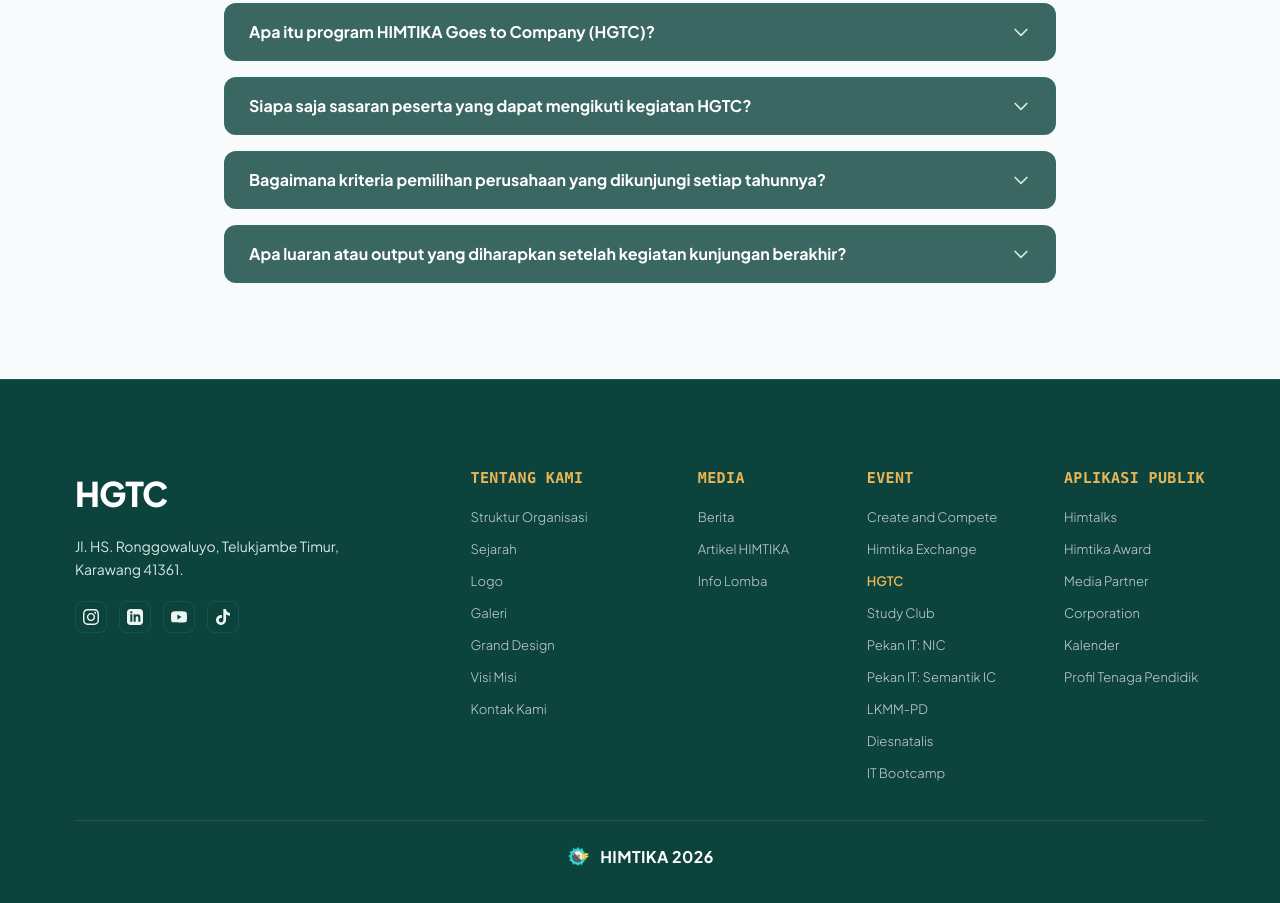
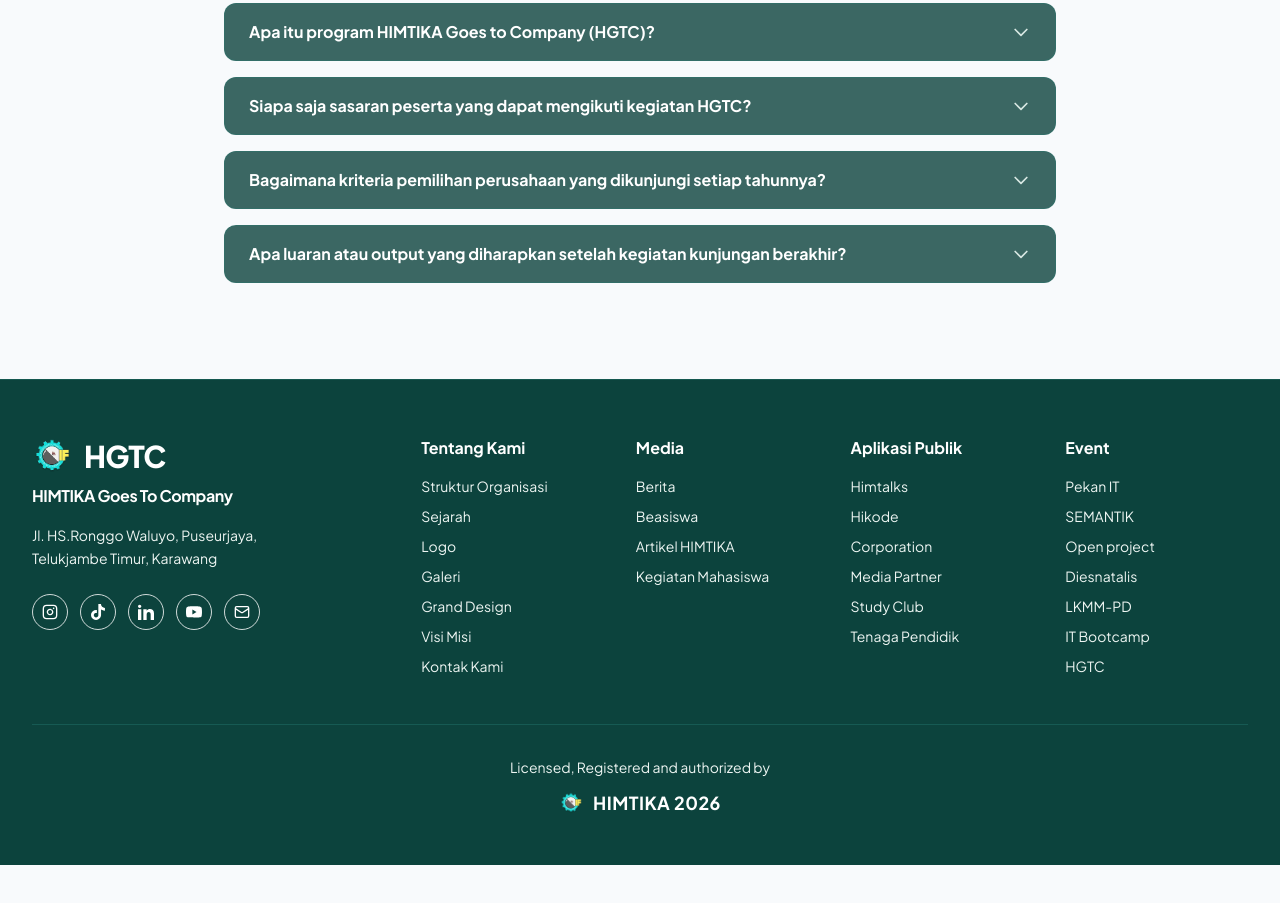
Before and after one commit to Sy4d-G/hgtc-web, a plain HTML site: page index.html in a window 1280 px wide. Shown: the part 6124-7027 px from the top of the page. After the commit the page ends 6989 px from the top, so only its background shows below. Drawn offline with nearby package versions, Linux system fonts and the light colour scheme; a web font is replaced by a local one.

Commit message:
feat: redesign footer content, branding, and layout to match mockup

```diff
--- a/index.html
+++ b/index.html
@@ -666,94 +666,91 @@
     </section>
   </main>
 
-  <footer class="w-full max-w-none box-border bg-[#0c433d] border-t border-[#277e73]/35 text-slate-400 pt-9 pb-10 md:pt-14 md:pb-9 lg:pt-[72px] lg:pb-10 lg:px-[75px] transition-all duration-500">
-    <div class="max-w-[1440px] mx-auto px-5 sm:px-12 lg:px-0">
-      <div class="flex flex-col lg:flex-row lg:justify-between lg:items-start mt-4">
+  <footer class="w-full bg-[#0c433d] border-t border-[#277e73]/35 text-slate-300 pt-14 pb-12 px-4 sm:px-6 lg:px-8">
+    <div class="max-w-7xl mx-auto">
+      <div class="flex flex-col lg:flex-row lg:justify-between lg:items-start gap-10 lg:gap-8">
 
-        <div class="w-full lg:w-[32%] mb-8 lg:mb-0">
-          <div class="flex flex-col items-center lg:items-start gap-4">
-            <a href="#hero" class="inline-block hover:scale-105 transition-transform" title="HGTC">
-              <span class="text-[34px] font-black text-white tracking-tight">HGTC</span>
+        <div class="w-full lg:w-[28%] shrink-0 flex flex-col items-center lg:items-start text-center lg:text-left">
+          <a href="#hero" class="flex items-center gap-3 mb-2 focus:outline-none group" title="HGTC">
+            <img src="assets/images/img-himtika.webp" alt="Logo HIMTIKA" class="w-9 h-9 sm:w-10 sm:h-10 object-contain">
+            <span class="text-3xl font-extrabold text-white tracking-tight">HGTC</span>
           </a>
-            <p class="text-center lg:text-left text-sm font-normal leading-relaxed max-w-[280px] text-[#d7e7e2]">
-              Jl. HS. Ronggowaluyo, Telukjambe Timur, Karawang 41361.
+          <p class="font-bold text-white text-base mb-4 tracking-tight">
+            HIMTIKA Goes To Company
           </p>
-          </div>
+          <p class="text-sm font-normal leading-relaxed text-slate-300 mb-6">
+            Jl. HS.Ronggo Waluyo, Puseurjaya,<br>
+            Telukjambe Timur, Karawang
+          </p>
 
-          <div class="flex items-center justify-between lg:justify-start gap-3 w-full max-w-[250px] mx-auto lg:mx-0 mt-4 lg:mt-5">
-            <a href="https://www.instagram.com/himtika_unsika/" target="_blank" rel="noopener noreferrer" class="w-8 h-8 rounded-lg bg-[#0c433d] border border-[#277e73]/30 flex items-center justify-center text-slate-300 hover:text-[#e9b557] hover:border-[#277e73]/40 transition-colors" aria-label="Instagram HIMTIKA UNSIKA">
-              <svg class="w-4 h-4" fill="currentColor" viewBox="0 0 24 24"><path d="M12 2.163c3.204 0 3.584.012 4.85.07 3.252.148 4.771 1.691 4.919 4.919.058 1.265.069 1.645.069 4.849 0 3.205-.012 3.584-.069 4.849-.149 3.225-1.664 4.771-4.919 4.919-1.266.058-1.644.07-4.85.07-3.204 0-3.584-.012-4.849-.07-3.26-.149-4.771-1.699-4.919-4.92-.058-1.265-.07-1.644-.07-4.849 0-3.204.013-3.583.07-4.849.149-3.227 1.664-4.771 4.919-4.919 1.266-.057 1.645-.069 4.849-.069zm0-2.163c-3.259 0-3.667.014-4.947.072-4.358.2-6.78 2.618-6.98 6.98-.059 1.281-.073 1.689-.073 4.948 0 3.259.014 3.668.072 4.948.2 4.358 2.618 6.78 6.98 6.98 1.281.058 1.689.072 4.948.072 3.259 0 3.668-.014 4.948-.072 4.354-.2 6.782-2.618 6.979-6.98.059-1.28.073-1.689.073-4.948 0-3.259-.014-3.667-.072-4.947-.196-4.354-2.617-6.78-6.979-6.98-1.281-.059-1.69-.073-4.949-.073zm0 5.838c-3.403 0-6.162 2.759-6.162 6.162s2.759 6.163 6.162 6.163 6.162-2.759 6.162-6.163c0-3.403-2.759-6.162-6.162-6.162zm0 10.162c-2.209 0-4-1.79-4-4 0-2.209 1.791-4 4-4s4 1.791 4 4c0 2.21-1.791 4-4 4zm6.406-11.845c-.796 0-1.441.645-1.441 1.44s.645 1.44 1.441 1.44c.795 0 1.439-.645 1.439-1.44s-.644-1.44-1.439-1.44z"/></svg>
+          <div class="flex items-center justify-center lg:justify-start gap-3">
+            <a href="https://www.instagram.com/himtika_unsika/" target="_blank" rel="noopener noreferrer" class="w-9 h-9 rounded-full border border-white/80 flex items-center justify-center text-white hover:bg-white hover:text-[#0c433d] transition-all" aria-label="Instagram HIMTIKA UNSIKA">
+              <svg class="w-4 h-4" fill="none" stroke="currentColor" stroke-width="2" viewBox="0 0 24 24"><rect x="2" y="2" width="20" height="20" rx="5" ry="5"/><path d="M16 11.37A4 4 0 1 1 12.63 8 4 4 0 0 1 16 11.37z"/><circle cx="17.5" cy="6.5" r="1.2" fill="currentColor" stroke="none"/></svg>
             </a>
-            <a href="https://www.linkedin.com/company/himtika-unsika/" target="_blank" rel="noopener noreferrer" class="w-8 h-8 rounded-lg bg-[#0c433d] border border-[#277e73]/30 flex items-center justify-center text-slate-300 hover:text-[#e9b557] hover:border-[#277e73]/40 transition-colors" aria-label="LinkedIn HIMTIKA UNSIKA">
-              <svg class="w-4 h-4" fill="currentColor" viewBox="0 0 24 24"><path d="M19 0h-14c-2.761 0-5 2.239-5 5v14c0 2.761 2.239 5 5 5h14c2.762 0 5-2.239 5-5v-14c0-2.761-2.238-5-5-5zm-11 19h-3v-11h3v11zm-1.5-12.268c-.966 0-1.75-.79-1.75-1.764s.784-1.764 1.75-1.764 1.75.79 1.75 1.764-.783 1.764-1.75 1.764zm13.5 12.268h-3v-5.604c0-3.368-4-3.113-4 0v5.604h-3v-11h3v1.765c1.396-2.586 7-2.777 7 2.476v6.759z"/></svg>
+            <a href="https://www.tiktok.com/@himtika.unsika" target="_blank" rel="noopener noreferrer" class="w-9 h-9 rounded-full border border-white/80 flex items-center justify-center text-white hover:bg-white hover:text-[#0c433d] transition-all" aria-label="TikTok HIMTIKA UNSIKA">
+              <svg class="w-4 h-4" fill="currentColor" viewBox="0 0 24 24"><path d="M12.525.02c1.31-.02 2.61-.01 3.91-.02.08 1.53.63 3.09 1.75 4.17 1.12 1.11 2.7 1.62 4.24 1.79v4.03c-1.44-.05-2.89-.35-4.2-.97-.57-.26-1.1-.59-1.62-.93-.01 2.92.01 5.84-.02 8.75-.08 1.4-.54 2.79-1.35 3.94-1.31 1.92-3.58 3.17-5.91 3.21-1.43.08-2.86-.31-4.08-1.03-2.02-1.19-3.44-3.37-3.65-5.71-.02-.5-.03-1-.01-1.49.18-1.9 1.12-3.72 2.58-4.96 1.66-1.44 3.98-2.13 6.15-1.72.02 1.48-.04 2.96-.04 4.44-.99-.32-2.15-.23-3.02.37-.63.41-1.11 1.04-1.36 1.75-.21.51-.24 1.07-.14 1.61.24 1.64 1.82 3.02 3.5 2.87 1.12-.01 2.19-.66 2.77-1.61.19-.33.4-.67.41-1.06.1-1.79.06-3.57.07-5.36.01-4.03-.01-8.05.02-12.07z"/></svg>
             </a>
-            <a href="https://www.youtube.com/@HIMTIKAUNSIKA" target="_blank" rel="noopener noreferrer" class="w-8 h-8 rounded-lg bg-[#0c433d] border border-[#277e73]/30 flex items-center justify-center text-slate-300 hover:text-[#e9b557] hover:border-[#277e73]/40 transition-colors" aria-label="YouTube HIMTIKA UNSIKA">
+            <a href="https://www.linkedin.com/company/himtika-unsika/" target="_blank" rel="noopener noreferrer" class="w-9 h-9 rounded-full border border-white/80 flex items-center justify-center text-white hover:bg-white hover:text-[#0c433d] transition-all" aria-label="LinkedIn HIMTIKA UNSIKA">
+              <svg class="w-4 h-4" fill="currentColor" viewBox="0 0 24 24"><path d="M4.98 3.5c0 1.381-1.11 2.5-2.48 2.5s-2.48-1.119-2.48-2.5c0-1.38 1.11-2.5 2.48-2.5s2.48 1.12 2.48 2.5zm.02 4.5h-5v16h5v-16zm7.982 0h-4.968v16h4.969v-8.399c0-4.67 6.029-5.052 6.029 0v8.399h4.988v-10.131c0-7.88-8.922-7.593-11.018-3.714v-2.155z"/></svg>
+            </a>
+            <a href="https://www.youtube.com/@HIMTIKAUNSIKA" target="_blank" rel="noopener noreferrer" class="w-9 h-9 rounded-full border border-white/80 flex items-center justify-center text-white hover:bg-white hover:text-[#0c433d] transition-all" aria-label="YouTube HIMTIKA UNSIKA">
               <svg class="w-4 h-4" fill="currentColor" viewBox="0 0 24 24"><path d="M23.498 6.186a3.016 3.016 0 0 0-2.122-2.136C19.505 3.545 12 3.545 12 3.545s-7.505 0-9.377.505A3.017 3.017 0 0 0 .502 6.186C0 8.07 0 12 0 12s0 3.93.502 5.814a3.016 3.016 0 0 0 2.122 2.136c1.871.505 9.376.505 9.376.505s7.505 0 9.377-.505a3.015 3.015 0 0 0 2.122-2.136C24 15.93 24 12 24 12s0-3.93-.502-5.814zM9.545 15.568V8.432L15.818 12l-6.273 3.568z"/></svg>
             </a>
-            <a href="https://www.tiktok.com/@himtika.unsika" target="_blank" rel="noopener noreferrer" class="w-8 h-8 rounded-lg bg-[#0c433d] border border-[#277e73]/30 flex items-center justify-center text-slate-300 hover:text-[#e9b557] hover:border-[#277e73]/40 transition-colors" aria-label="TikTok HIMTIKA UNSIKA">
-              <svg class="w-4 h-4" fill="currentColor" viewBox="0 0 24 24"><path d="M12.525.02c1.31-.02 2.61-.01 3.91-.02.08 1.53.63 3.09 1.75 4.17 1.12 1.11 2.7 1.62 4.24 1.79v4.03c-1.44-.05-2.89-.35-4.2-.97-.57-.26-1.1-.59-1.62-.93-.01 2.92.01 5.84-.02 8.75-.08 1.4-.54 2.79-1.35 3.94-1.31 1.92-3.58 3.17-5.91 3.21-1.43.08-2.86-.31-4.08-1.03-2.02-1.19-3.44-3.37-3.65-5.71-.02-.5-.03-1-.01-1.49.18-1.9 1.12-3.72 2.58-4.96 1.66-1.44 3.98-2.13 6.15-1.72.02 1.48-.04 2.96-.04 4.44-.99-.32-2.15-.23-3.02.37-.63.41-1.11 1.04-1.36 1.75-.21.51-.24 1.07-.14 1.61.24 1.64 1.82 3.02 3.5 2.87 1.12-.01 2.19-.66 2.77-1.61.19-.33.4-.67.41-1.06.1-1.79.06-3.57.07-5.36.01-4.03-.01-8.05.02-12.07z"/></svg>
+            <a href="mailto:himtika@cs.unsika.ac.id" class="w-9 h-9 rounded-full border border-white/80 flex items-center justify-center text-white hover:bg-white hover:text-[#0c433d] transition-all" aria-label="Email HIMTIKA">
+              <svg class="w-4 h-4" fill="none" stroke="currentColor" stroke-width="2" viewBox="0 0 24 24"><rect x="2" y="4" width="20" height="16" rx="2"/><path d="m22 7-8.97 5.7a1.94 1.94 0 0 1-2.06 0L2 7"/></svg>
             </a>
           </div>
         </div>
 
-        <div class="w-full lg:w-[65%]">
-          <div class="grid grid-cols-1 gap-7 sm:grid-cols-2 sm:gap-x-8 sm:gap-y-9 xl:grid-cols-4 xl:gap-5">
+        <div class="w-full lg:w-[68%]">
+          <div class="grid grid-cols-2 md:grid-cols-4 gap-8">
 
-            <div class="flex justify-center lg:justify-start">
             <div>
-                <h3 class="font-mono text-sm md:text-[15px] font-bold text-[#e9b557] uppercase tracking-wide mb-3 md:mb-4">TENTANG KAMI</h3>
-                <ul class="list-none p-0 m-0 space-y-1.5 md:space-y-2">
-                  <li><a href="https://himtika.cs.unsika.ac.id/struktur-organisasi" class="inline-block text-slate-200/85 text-[13px] font-light transition-all duration-200 hover:text-[#e9b557] hover:translate-x-[3px]">Struktur Organisasi</a></li>
-                  <li><a href="https://himtika.cs.unsika.ac.id/sejarah-himtika" class="inline-block text-slate-200/85 text-[13px] font-light transition-all duration-200 hover:text-[#e9b557] hover:translate-x-[3px]">Sejarah</a></li>
-                  <li><a href="https://himtika.cs.unsika.ac.id/logo-himtika" class="inline-block text-slate-200/85 text-[13px] font-light transition-all duration-200 hover:text-[#e9b557] hover:translate-x-[3px]">Logo</a></li>
-                  <li><a href="https://himtika.cs.unsika.ac.id/galeri-himtika" class="inline-block text-slate-200/85 text-[13px] font-light transition-all duration-200 hover:text-[#e9b557] hover:translate-x-[3px]">Galeri</a></li>
-                  <li><a href="https://himtika.cs.unsika.ac.id/grand-design-himtika" class="inline-block text-slate-200/85 text-[13px] font-light transition-all duration-200 hover:text-[#e9b557] hover:translate-x-[3px]">Grand Design</a></li>
-                  <li><a href="https://himtika.cs.unsika.ac.id/visi-misi" class="inline-block text-slate-200/85 text-[13px] font-light transition-all duration-200 hover:text-[#e9b557] hover:translate-x-[3px]">Visi Misi</a></li>
-                  <li><a href="https://himtika.cs.unsika.ac.id/kontak-kami" class="inline-block text-slate-200/85 text-[13px] font-light transition-all duration-200 hover:text-[#e9b557] hover:translate-x-[3px]">Kontak Kami</a></li>
+              <h3 class="text-base font-bold text-white mb-4">Tentang Kami</h3>
+              <ul class="space-y-2.5 text-sm">
+                <li><a href="https://himtika.cs.unsika.ac.id/struktur-organisasi" class="text-slate-300 hover:text-white transition-colors">Struktur Organisasi</a></li>
+                <li><a href="https://himtika.cs.unsika.ac.id/sejarah-himtika" class="text-slate-300 hover:text-white transition-colors">Sejarah</a></li>
+                <li><a href="https://himtika.cs.unsika.ac.id/logo-himtika" class="text-slate-300 hover:text-white transition-colors">Logo</a></li>
+                <li><a href="https://himtika.cs.unsika.ac.id/galeri-himtika" class="text-slate-300 hover:text-white transition-colors">Galeri</a></li>
+                <li><a href="https://himtika.cs.unsika.ac.id/grand-design-himtika" class="text-slate-300 hover:text-white transition-colors">Grand Design</a></li>
+                <li><a href="https://himtika.cs.unsika.ac.id/visi-misi" class="text-slate-300 hover:text-white transition-colors">Visi Misi</a></li>
+                <li><a href="https://himtika.cs.unsika.ac.id/kontak-kami" class="text-slate-300 hover:text-white transition-colors">Kontak Kami</a></li>
               </ul>
             </div>
+
+            <div>
+              <h3 class="text-base font-bold text-white mb-4">Media</h3>
+              <ul class="space-y-2.5 text-sm">
+                <li><a href="https://himtika.cs.unsika.ac.id/berita/" class="text-slate-300 hover:text-white transition-colors">Berita</a></li>
+                <li><a href="https://himtika.cs.unsika.ac.id/beasiswa/" class="text-slate-300 hover:text-white transition-colors">Beasiswa</a></li>
+                <li><a href="https://himtika.cs.unsika.ac.id/hikode/" class="text-slate-300 hover:text-white transition-colors">Artikel HIMTIKA</a></li>
+                <li><a href="https://himtika.cs.unsika.ac.id/kegiatan-mahasiswa/" class="text-slate-300 hover:text-white transition-colors">Kegiatan Mahasiswa</a></li>
+              </ul>
             </div>
 
-            <div class="flex justify-center lg:justify-center">
             <div>
-                <h3 class="font-mono text-sm md:text-[15px] font-bold text-[#e9b557] uppercase tracking-wide mb-3 md:mb-4">MEDIA</h3>
-                <ul class="list-none p-0 m-0 space-y-1.5 md:space-y-2">
-                  <li><a href="https://www.instagram.com/himtika_unsika/" target="_blank" rel="noopener noreferrer" class="inline-block text-slate-200/85 text-[13px] font-light transition-all duration-200 hover:text-[#e9b557] hover:translate-x-[3px]">Berita</a></li>
-                  <li><a href="https://himtika.cs.unsika.ac.id/hikode/" class="inline-block text-slate-200/85 text-[13px] font-light transition-all duration-200 hover:text-[#e9b557] hover:translate-x-[3px]">Artikel HIMTIKA</a></li>
-                  <li><a href="https://www.instagram.com/cnc_himtika/" target="_blank" rel="noopener noreferrer" class="inline-block text-slate-200/85 text-[13px] font-light transition-all duration-200 hover:text-[#e9b557] hover:translate-x-[3px]">Info Lomba</a></li>
+              <h3 class="text-base font-bold text-white mb-4">Aplikasi Publik</h3>
+              <ul class="space-y-2.5 text-sm">
+                <li><a href="https://himtalks.vercel.app/himtalks" target="_blank" rel="noopener noreferrer" class="text-slate-300 hover:text-white transition-colors">Himtalks</a></li>
+                <li><a href="https://himtika.cs.unsika.ac.id/hikode/" class="text-slate-300 hover:text-white transition-colors">Hikode</a></li>
+                <li><a href="https://himtika.cs.unsika.ac.id/corporation/" class="text-slate-300 hover:text-white transition-colors">Corporation</a></li>
+                <li><a href="https://himtika.cs.unsika.ac.id/media-partner/" class="text-slate-300 hover:text-white transition-colors">Media Partner</a></li>
+                <li><a href="https://himtika.cs.unsika.ac.id/studyclub/" class="text-slate-300 hover:text-white transition-colors">Study Club</a></li>
+                <li><a href="https://himtika.cs.unsika.ac.id/dosen/" class="text-slate-300 hover:text-white transition-colors">Tenaga Pendidik</a></li>
               </ul>
             </div>
-            </div>
 
-            <div class="flex justify-center lg:justify-center">
             <div>
-                <h3 class="font-mono text-sm md:text-[15px] font-bold text-[#e9b557] uppercase tracking-wide mb-3 md:mb-4">EVENT</h3>
-                <ul class="list-none p-0 m-0 space-y-1.5 md:space-y-2">
-                  <li><a href="https://himtika.cs.unsika.ac.id/cnc/" class="inline-block text-slate-200/85 text-[13px] font-light transition-all duration-200 hover:text-[#e9b557] hover:translate-x-[3px]">Create and Compete</a></li>
-                  <li><a href="https://himtika.cs.unsika.ac.id/himtika-exchange/" class="inline-block text-slate-200/85 text-[13px] font-light transition-all duration-200 hover:text-[#e9b557] hover:translate-x-[3px]">Himtika Exchange</a></li>
-                  <li><a href="#hero" class="inline-block text-[#e9b557] font-semibold text-[13px]">HGTC</a></li>
-                  <li><a href="https://himtika.cs.unsika.ac.id/studyclub/" class="inline-block text-slate-200/85 text-[13px] font-light transition-all duration-200 hover:text-[#e9b557] hover:translate-x-[3px]">Study Club</a></li>
-                  <li><a href="https://himtika.cs.unsika.ac.id/pekan-it/" class="inline-block text-slate-200/85 text-[13px] font-light transition-all duration-200 hover:text-[#e9b557] hover:translate-x-[3px]">Pekan IT: NIC</a></li>
-                  <li><a href="https://himtika.cs.unsika.ac.id/pekan-it/detail-semantik/" class="inline-block text-slate-200/85 text-[13px] font-light transition-all duration-200 hover:text-[#e9b557] hover:translate-x-[3px]">Pekan IT: Semantik IC</a></li>
-                  <li><a href="https://himtika.cs.unsika.ac.id/lkmmpd/" class="inline-block text-slate-200/85 text-[13px] font-light transition-all duration-200 hover:text-[#e9b557] hover:translate-x-[3px]">LKMM-PD</a></li>
-                  <li><a href="https://himtika.cs.unsika.ac.id/diesnatalis/" class="inline-block text-slate-200/85 text-[13px] font-light transition-all duration-200 hover:text-[#e9b557] hover:translate-x-[3px]">Diesnatalis</a></li>
-                  <li><a href="https://himtika.cs.unsika.ac.id/it-bootcamp/" class="inline-block text-slate-200/85 text-[13px] font-light transition-all duration-200 hover:text-[#e9b557] hover:translate-x-[3px]">IT Bootcamp</a></li>
+              <h3 class="text-base font-bold text-white mb-4">Event</h3>
+              <ul class="space-y-2.5 text-sm">
+                <li><a href="https://himtika.cs.unsika.ac.id/pekan-it/" class="text-slate-300 hover:text-white transition-colors">Pekan IT</a></li>
+                <li><a href="https://himtika.cs.unsika.ac.id/pekan-it/detail-semantik/" class="text-slate-300 hover:text-white transition-colors">SEMANTIK</a></li>
+                <li><a href="https://himtika.cs.unsika.ac.id/open-project/" class="text-slate-300 hover:text-white transition-colors">Open project</a></li>
+                <li><a href="https://himtika.cs.unsika.ac.id/diesnatalis/" class="text-slate-300 hover:text-white transition-colors">Diesnatalis</a></li>
+                <li><a href="https://himtika.cs.unsika.ac.id/lkmmpd/" class="text-slate-300 hover:text-white transition-colors">LKMM-PD</a></li>
+                <li><a href="https://himtika.cs.unsika.ac.id/it-bootcamp/" class="text-slate-300 hover:text-white transition-colors">IT Bootcamp</a></li>
+                <li><a href="#hero" class="text-slate-300 hover:text-white transition-colors">HGTC</a></li>
               </ul>
-              </div>
-            </div>
-
-            <div class="flex justify-center lg:justify-end">
-              <div>
-                <h3 class="font-mono text-sm md:text-[15px] font-bold text-[#e9b557] uppercase tracking-wide mb-3 md:mb-4">APLIKASI PUBLIK</h3>
-                <ul class="list-none p-0 m-0 space-y-1.5 md:space-y-2">
-                  <li><a href="https://himtalks.vercel.app/himtalks" target="_blank" rel="noopener noreferrer" class="inline-block text-slate-200/85 text-[13px] font-light transition-all duration-200 hover:text-[#e9b557] hover:translate-x-[3px]">Himtalks</a></li>
-                  <li><a href="https://himtika.cs.unsika.ac.id/himtika-awards/" class="inline-block text-slate-200/85 text-[13px] font-light transition-all duration-200 hover:text-[#e9b557] hover:translate-x-[3px]">Himtika Award</a></li>
-                  <li><a href="https://himtika.cs.unsika.ac.id/media-partner/" class="inline-block text-slate-200/85 text-[13px] font-light transition-all duration-200 hover:text-[#e9b557] hover:translate-x-[3px]">Media Partner</a></li>
-                  <li><a href="https://himtika.cs.unsika.ac.id/corporation/" class="inline-block text-slate-200/85 text-[13px] font-light transition-all duration-200 hover:text-[#e9b557] hover:translate-x-[3px]">Corporation</a></li>
-                  <li><a href="https://himtika.cs.unsika.ac.id/kalender/" class="inline-block text-slate-200/85 text-[13px] font-light transition-all duration-200 hover:text-[#e9b557] hover:translate-x-[3px]">Kalender</a></li>
-                  <li><a href="https://himtika.cs.unsika.ac.id/dosen/" class="inline-block text-slate-200/85 text-[13px] font-light transition-all duration-200 hover:text-[#e9b557] hover:translate-x-[3px]">Profil Tenaga Pendidik</a></li>
-                </ul>
-              </div>
             </div>
 
           </div>
@@ -761,8 +758,11 @@
 
       </div>
 
-      <div class="flex flex-col items-center justify-center gap-2.5 mt-9 pt-6 border-t border-white/10 text-center sm:flex-row sm:gap-4">
-        <div class="flex items-center justify-center gap-2.5 font-bold text-base text-white tracking-wide">
+      <div class="w-full border-t border-[#277e73]/40 mt-12 mb-8"></div>
+
+      <div class="flex flex-col items-center justify-center text-center">
+        <p class="text-xs sm:text-sm font-normal text-slate-300 mb-3">Licensed, Registered and authorized by</p>
+        <div class="flex items-center justify-center gap-2.5 font-bold text-base sm:text-lg text-white tracking-wide">
           <img src="assets/images/img-himtika.webp" alt="Logo HIMTIKA" class="w-6 h-6 object-contain">
           <span>HIMTIKA 2026</span>
         </div>
```
Lines whose indentation alone changed are shown as unchanged.
